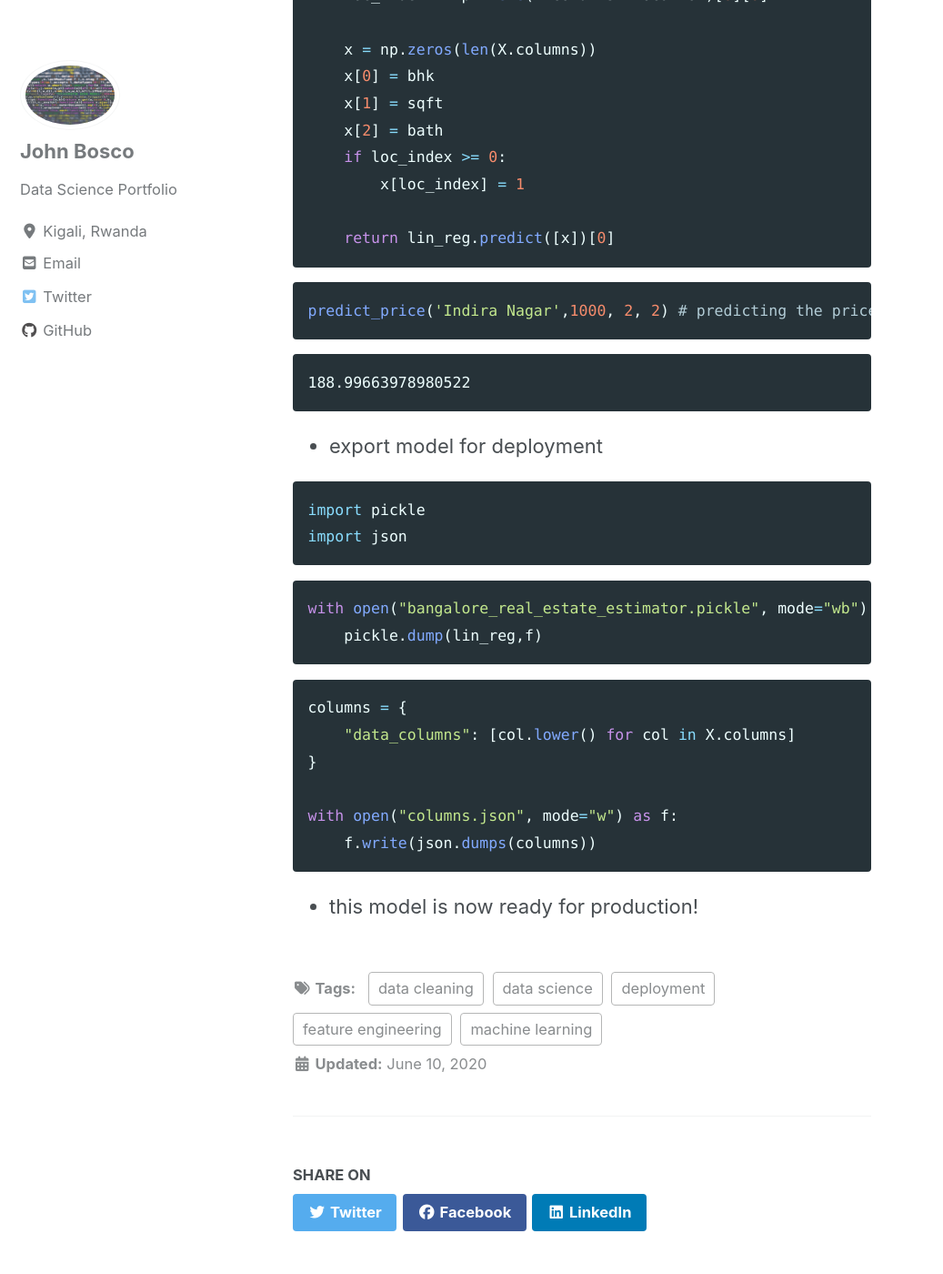
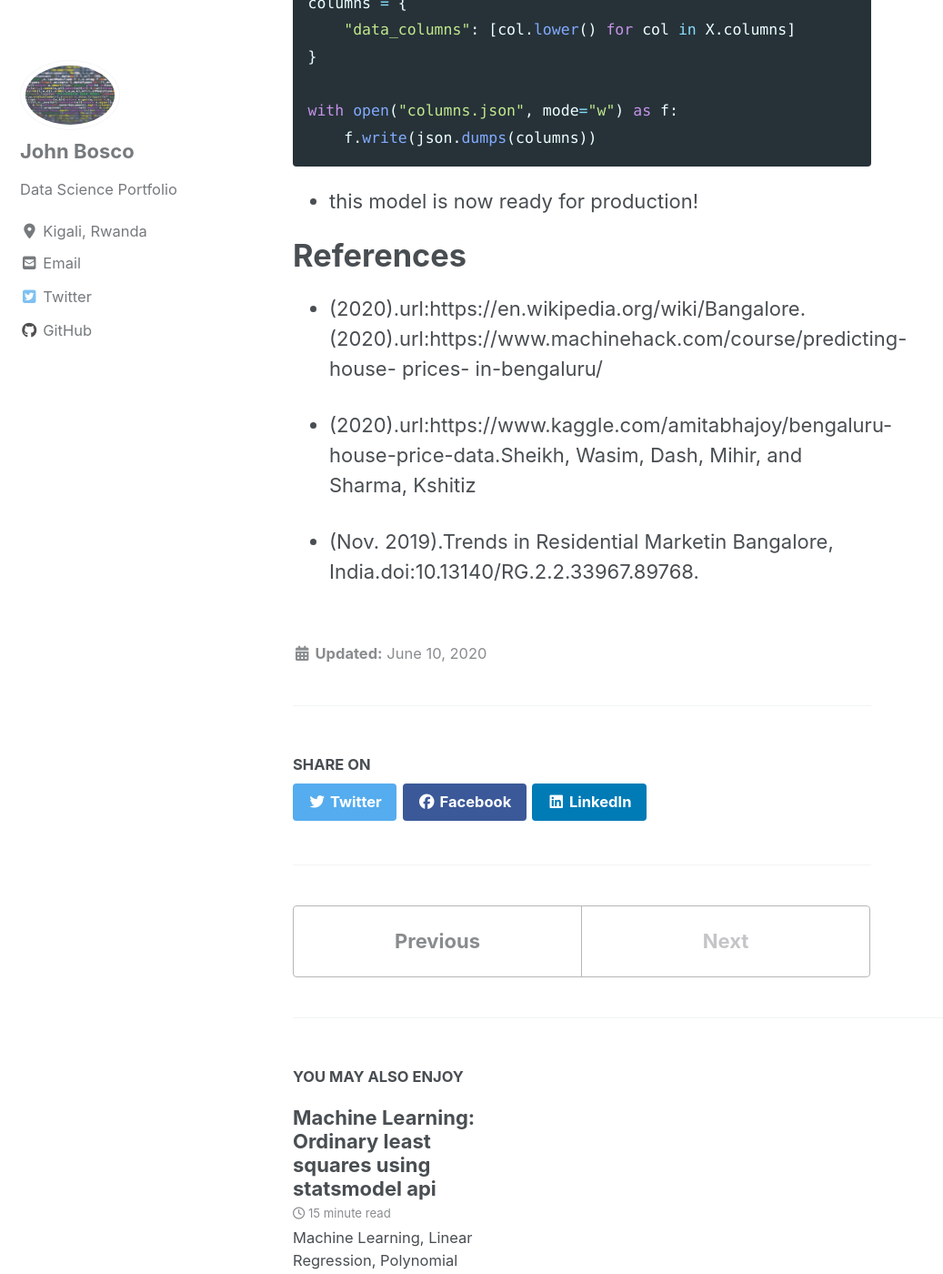
Before and after one commit to boscoj2008/boscoj2008.github.io, a Jekyll site: the page built from _posts/2020-06-10-BangaloreHousePrediction.md, in a window 1280 px wide and 1400 px high, scrolled down 37614 px. Shown: the whole window at 91% size, without its empty margins (0-1037 px from the left). Built offline with Jekyll 4.4.1, drawn with Linux system fonts in a browser that asks for light colours; cached includes are drawn as plain includes; nearby versions of some CDN libraries; formulas are drawn with MathJax 3; some of the changed text lies outside the part shown.

Commit message:
secnd commint banglore

````diff
--- a/_posts/2020-06-10-BangaloreHousePrediction.md
+++ b/_posts/2020-06-10-BangaloreHousePrediction.md
@@ -2432,3 +2432,13 @@ with open("columns.json", mode="w") as f:
 ```
 
 - this model is now ready for production!
+
+
+# References
+
+- (2020).url:https://en.wikipedia.org/wiki/Bangalore.(2020).url:https://www.machinehack.com/course/predicting- house- prices- in-bengaluru/
+
+- (2020).url:https://www.kaggle.com/amitabhajoy/bengaluru-house-price-data.Sheikh, Wasim, Dash, Mihir, and Sharma, Kshitiz
+
+
+- (Nov. 2019).Trends in Residential Marketin Bangalore, India.doi:10.13140/RG.2.2.33967.89768.
````
Also changed, not shown: other parts of _posts/2020-06-10-BangaloreHousePrediction.md (+1 -1 lines).
